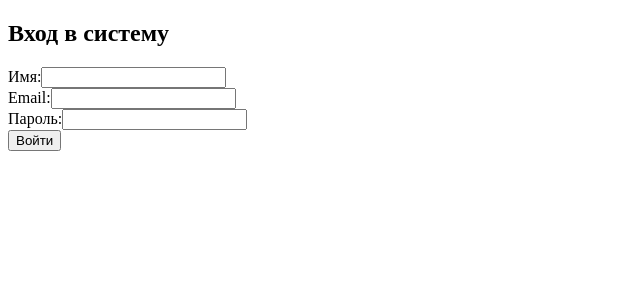
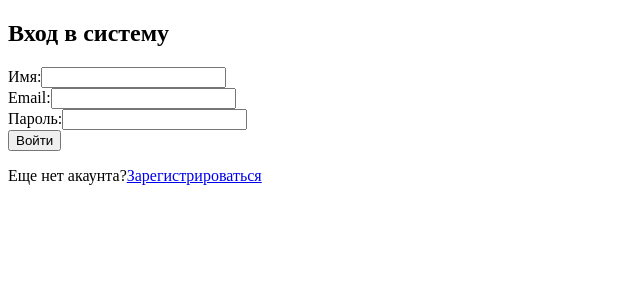
Before and after one commit to vainatyt/auction, a React (Create React App) app in the folder frontend/: page /signin in a window 1280 px wide. Shown: the top 300 px of the page, without its empty margins (0-640 px from the left). Built offline with nearby package versions, Linux system fonts and the light colour scheme.

Commit message:
Update SinginPage.tsx

```diff
--- a/frontend/src/features/auth/SinginPage.tsx
+++ b/frontend/src/features/auth/SinginPage.tsx
@@ -1,7 +1,10 @@
 import React, { useState } from 'react';
 import axios from 'axios'
+import { Link } from 'react-router-dom';
+import { useNavigate } from 'react-router-dom';
 
 const SinginPage: React.FC = () => {
+  const navigate = useNavigate();
   const [username, setName] = useState('');
   const [email, setEmail] = useState('');
   const [password, setPassword] = useState('');
@@ -10,7 +13,7 @@ const SinginPage: React.FC = () => {
     e.preventDefault();
     try {
         const response = await axios.post('http://localhost:8080/api/auth/signin', {
-      username,
+      name,
       email,
       password
     },
@@ -23,7 +26,9 @@ const SinginPage: React.FC = () => {
     console.error('Ошибка входа:', error);
   }
   };
-
+  const To_Main_Page =()=>{
+    navigate('/main');
+  }
   return (
     <div>
       <h2>Вход в систему</h2>
@@ -54,9 +59,13 @@ const SinginPage: React.FC = () => {
             onChange={(e) => setPassword(e.target.value)}
             required
           />
+
         </div>
-        <button type="submit">Войти</button>
+        <button type="submit" onClick={To_Main_Page}>Войти</button>
       </form>
+      <p>Еще нет акаунта?
+      <Link to="/signup">Зарегистрироваться</Link>
+      </p>
     </div>
   );
 };
```
